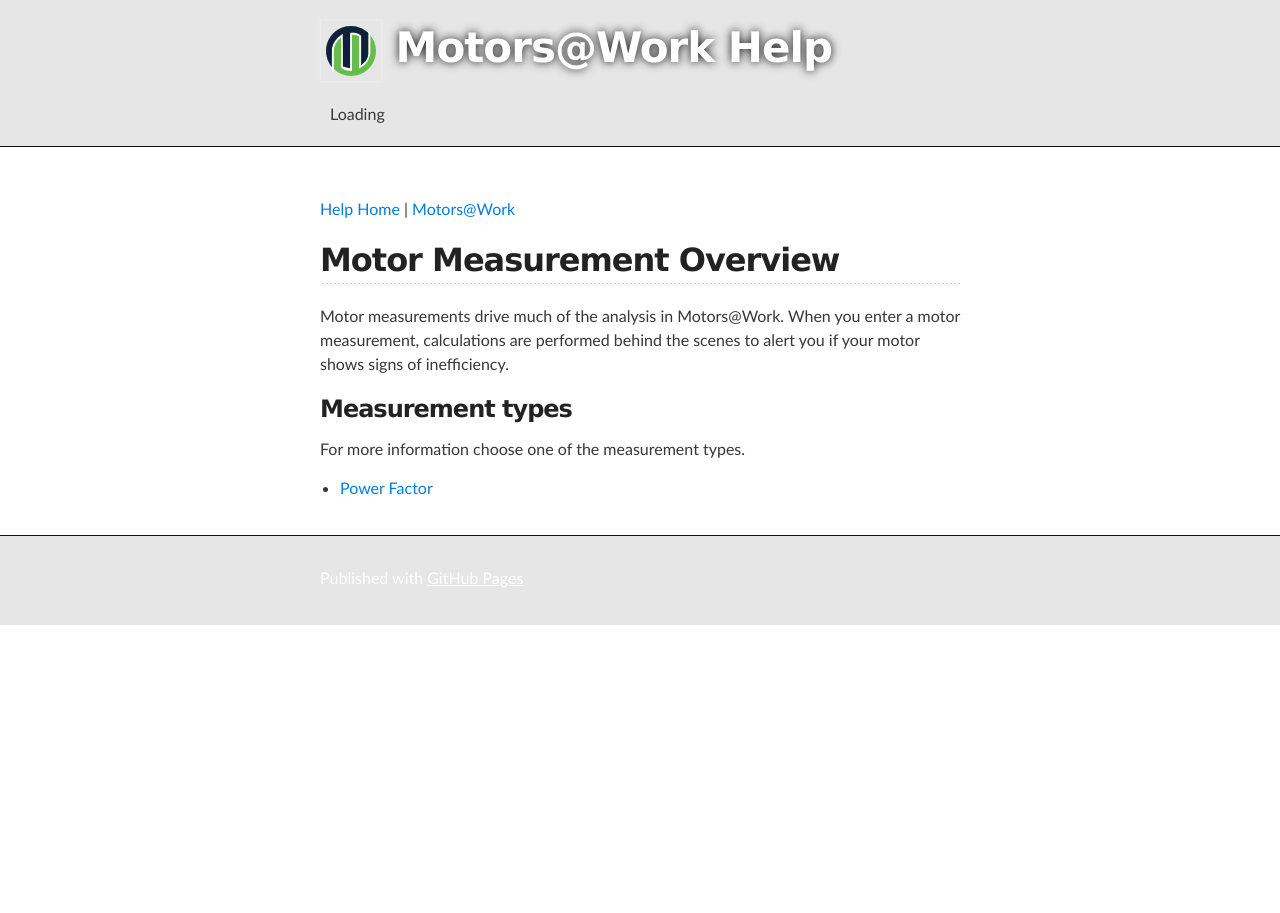
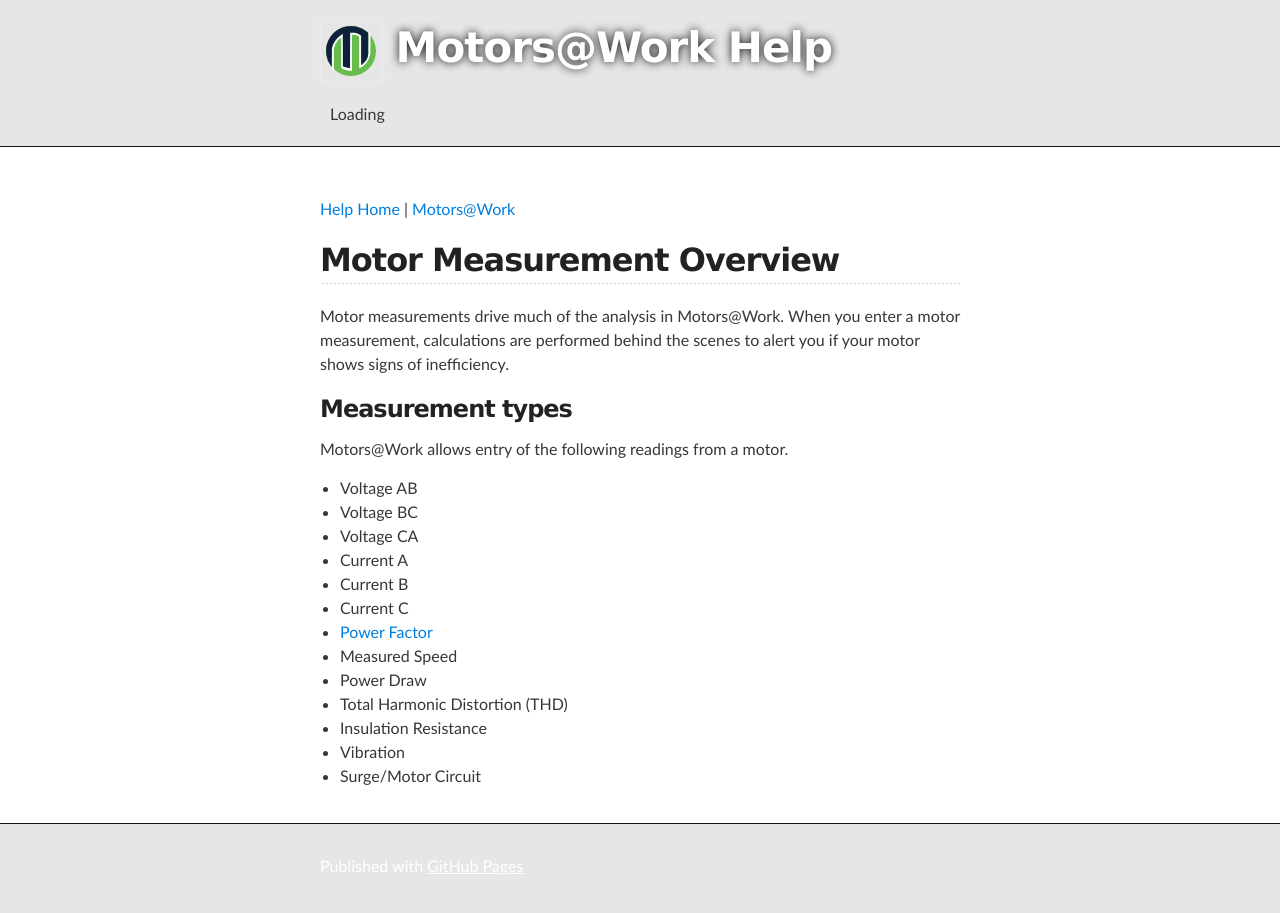
Before and after one commit to DeepakSirsath/assetsustainability.github.io, a Jekyll site: the page built from content/motor_measurements/motor_measurements.md, in a window 1280 px wide. Built offline with Jekyll 4.4.1, drawn with Linux system fonts in a browser that asks for light colours; comment, search, counter and statistics services are not loaded.

Commit message:
Update motor_measurements.md

```diff
--- a/content/motor_measurements/motor_measurements.md
+++ b/content/motor_measurements/motor_measurements.md
@@ -12,6 +12,18 @@
 Motor measurements drive much of the analysis in Motors@Work.  When you enter a motor measurement, calculations are performed behind the scenes to alert you if your motor shows signs of inefficiency.
 
 ###Measurement types
-For more information choose one of the measurement types.
+Motors@Work allows entry of the following readings from a motor.
 
+- Voltage AB
+- Voltage BC
+- Voltage CA
+- Current A
+- Current B
+- Current C
 - [Power Factor](/motor-measurement-power-factor)
+- Measured Speed
+- Power Draw
+- Total Harmonic Distortion (THD)
+- Insulation Resistance
+- Vibration
+- Surge/Motor Circuit
```
